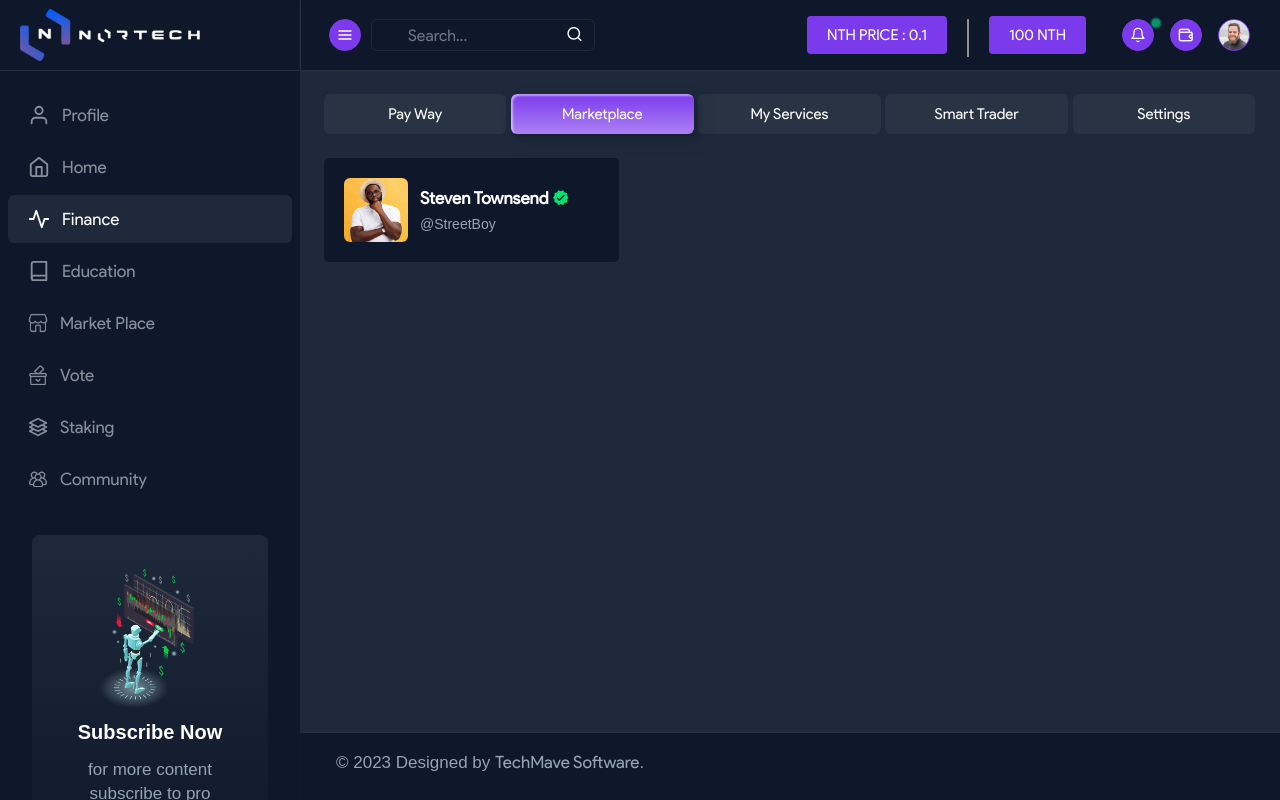
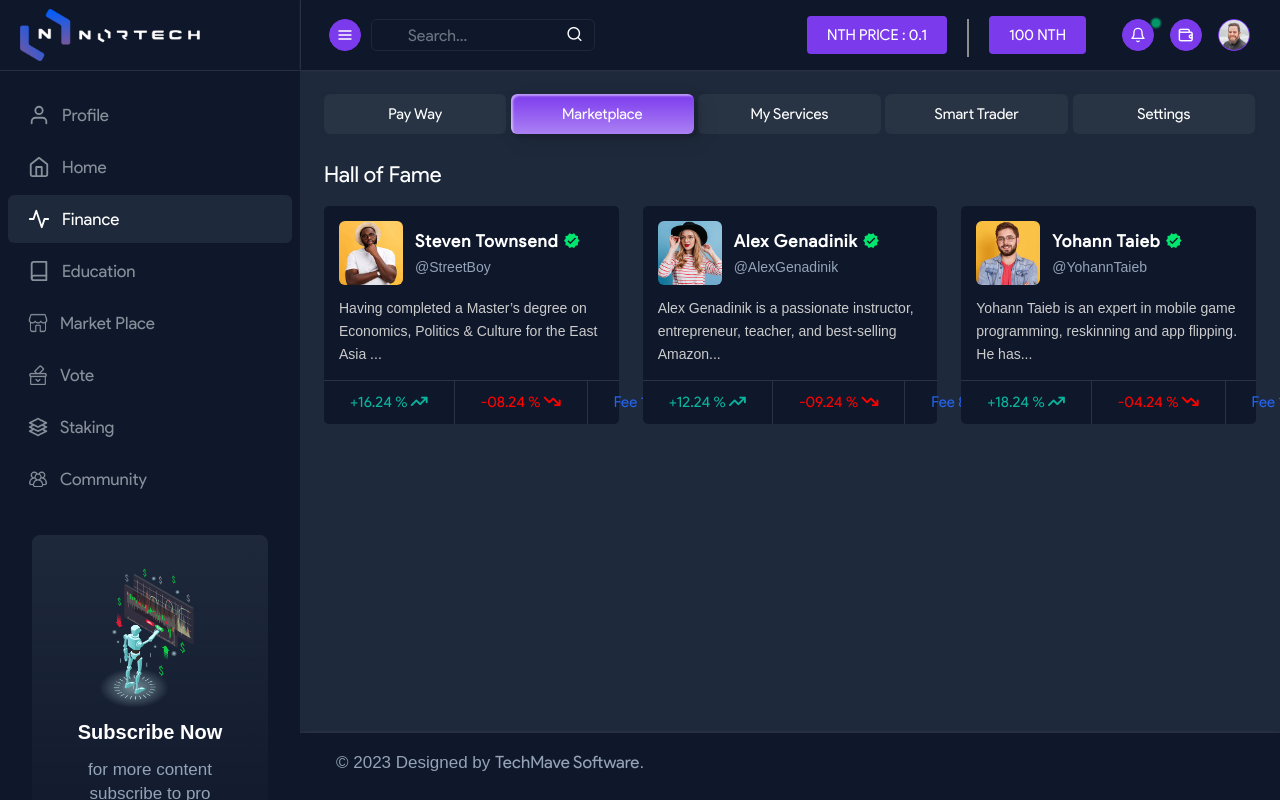
Before and after one commit to rohit-techmave/nortech, a PHP site: page /finance.php in a window 1280 px wide, after a click on "Marketplace". Run offline with PHP 8.4, Linux system fonts and the light colour scheme; some libraries are stand-ins or nearby versions.

Commit message:
footer change

```diff
--- a/assets/css/custom.css
+++ b/assets/css/custom.css
@@ -1443,6 +1443,7 @@ input:checked + .slider {
 .main_title {
   font-size: 22px;
   font-weight: 500;
+  margin-bottom: 15px;
 }
 .update_action {
   text-align: end;
@@ -1698,3 +1699,44 @@ span.red {
   color: #00e76f;
 }
 /*  */
+
+.profit_loss {
+  display: flex;
+  border-top: 1px solid #293345;
+  /* padding: 10px 15px; */
+  justify-content: space-between;
+  align-items: center;
+}
+.text-danger {
+  color: #ff0000;
+}
+.text-blue{
+  color:#2563eb;
+}
+.padding-0{
+  padding: 0 !important;
+}
+.inner_box_pp {
+  padding: 15px;
+}
+.profit_loss h5 {
+  font-size: 15px;
+
+}
+
+.profit_loss .flex-shrink-0{
+  border-right: 1px solid #293345;
+  padding: 10px 26px;
+  cursor:pointer;
+}
+.profit_loss .flex-shrink-0:last-child{
+  border-right:none;
+}
+.content-container p {
+  margin-top: 12px;
+  color: #ccc;
+  font-size: 14px;
+}
+.name__ {
+  letter-spacing: 1px;
+}
--- a/finance.php
+++ b/finance.php
@@ -10,8 +10,7 @@
       <ul class="finance__area finance__as_area md:w-fit w-full  flex-wrap justify-center  p-3 bg-white  shadow dark:shadow-gray-800 rounded-md usertabdash"
          id="myTab" data-tabs-toggle="#StarterContent" role="tablist">
          <li role="presentation" class="md:inline-block block md:w-fit w-full">
-                     <button
-                        class="px-6 py-2  rounded-md w-full transition-all duration-500 ease-in-out custom-btn btn-11"
+            <button class="px-6 py-2  rounded-md w-full transition-all duration-500 ease-in-out custom-btn btn-11"
                id="Finance-tab" data-tabs-target="#Finance" type="button" role="tab" aria-controls="Finance"
                aria-selected="true">
                Pay Way
@@ -19,14 +18,14 @@
             </button>
          </li>
          <li role="presentation" class="md:inline-block block md:w-fit w-full">
-                     <button class="px-6 py-2 rounded-md w-full transition-all duration-500 ease-in-out"
-                        id="Courses-tab" data-tabs-target="#Courses" type="button" role="tab" aria-controls="Courses"
+            <button class="px-6 py-2 rounded-md w-full transition-all duration-500 ease-in-out" id="Courses-tab"
+               data-tabs-target="#Courses" type="button" role="tab" aria-controls="Courses"
                aria-selected="false">Marketplace</button>
          </li>
          <li role="presentation" class="md:inline-block block md:w-fit w-full">
-                     <button class="px-6 py-2  rounded-md w-full transition-all duration-500 ease-in-out"
-                        id="Portfolio-tab" data-tabs-target="#Portfolio" type="button" role="tab"
-                        aria-controls="Portfolio" aria-selected="false">My Services</button>
+            <button class="px-6 py-2  rounded-md w-full transition-all duration-500 ease-in-out" id="Portfolio-tab"
+               data-tabs-target="#Portfolio" type="button" role="tab" aria-controls="Portfolio" aria-selected="false">My
+               Services</button>
          </li>
          <li role="presentation" class="md:inline-block block md:w-fit w-full">
             <button class="px-6 py-2  rounded-md w-full transition-all duration-500 ease-in-out" id="ID-tab"
@@ -34,8 +33,8 @@
                Trader</button>
          </li>
          <li role="presentation" class="md:inline-block block md:w-fit w-full">
-                     <button class="px-6 py-2  rounded-md w-full transition-all duration-500 ease-in-out"
-                        id="History-tab" data-tabs-target="#History" type="button" role="tab" aria-controls="History"
+            <button class="px-6 py-2  rounded-md w-full transition-all duration-500 ease-in-out" id="History-tab"
+               data-tabs-target="#History" type="button" role="tab" aria-controls="History"
                aria-selected="false">Settings</button>
          </li>
       </ul>
@@ -90,10 +89,12 @@
 
          </div>
          <div class="hidden" id="Courses" role="tabpanel" aria-labelledby="Courses-tab">
+            <h3 class="main_title">Hall of Fame</h3>
             <div class="row">
                <div class="col-lg-4">
                   <div class="box">
-                           <div class="box-body">
+                     <div class="box-body padding-0">
+                        <div class="inner_box_pp">
                            <div class="flex justify-between items-center">
                               <div class="flex items-center">
                                  <div class="relative inline-block">
@@ -109,11 +110,138 @@
                                  </div>
                               </div>
 
+                           </div>
+                           <div class="content-container">
+                              <p>
+                                 Having completed a Master’s degree on Economics, Politics & Culture for the East Asia
+                                 region, Aaron has written scientific papers with a comparative analysis of the
+                                 differences between US’ Western and Japan’s Collective forms of capitalism, 1945-2020.
+                              </p>
+                           </div>
+                        </div>
+
+                        <div class="profit_loss">
+                           <div class="flex-shrink-0">
+                              <h5 class="text-success fs-14 mb-0">
+                                 +16.24 % <i class="fa-solid fa-arrow-trend-up"></i>
+                              </h5>
+                           </div>
+                           <div class="flex-shrink-0">
+                              <h5 class="text-danger fs-14 mb-0">
+                                 -08.24 % <i class="fa-solid fa-arrow-trend-down"></i>
+                              </h5>
+                           </div>
+                           <div class="flex-shrink-0">
+                              <h5 class="text-blue fs-14 mb-0">
+                                 Fee 10%
+                              </h5>
+                           </div>
+                        </div>
 
                      </div>
                   </div>
                </div>
+               <!-- col-lg-4 -->
+
+               <div class="col-lg-4">
+                  <div class="box">
+                     <div class="box-body padding-0">
+                        <div class="inner_box_pp">
+                           <div class="flex justify-between items-center">
+                              <div class="flex items-center">
+                                 <div class="relative inline-block">
+                                    <img src="assets/images/newimages/avatar-2.jpg" class="h-16 rounded-md" alt="">
                                  </div>
+
+                                 <div class="ms-3">
+                                    <a href="#" class="name__ font-semibold block hover:text-violet-600">
+                                    Alex Genadinik
+                                       <i class="mdi mdi-check-decagram verified_icon"></i>
+                                    </a>
+                                    <span class="text-slate-400 text-sm block mt-1">@AlexGenadinik</span>
+                                 </div>
+                              </div>
+
+                           </div>
+                           <div class="content-container">
+                              <p>
+                              Alex Genadinik is a passionate instructor, entrepreneur, teacher, and best-selling Amazon author. Also, he owns a popular business and marketing channel on YouTube with more than 30k subscribers. Alex Genadinik holds a Bachelor’s degree in computer science from San Jose State University. Alex has great experience in app development, software engineering, entrepreneurship,
+                              </p>
+                           </div>
+                        </div>
+
+                        <div class="profit_loss">
+                           <div class="flex-shrink-0">
+                              <h5 class="text-success fs-14 mb-0">
+                                 +12.24 % <i class="fa-solid fa-arrow-trend-up"></i>
+                              </h5>
+                           </div>
+                           <div class="flex-shrink-0">
+                              <h5 class="text-danger fs-14 mb-0">
+                                 -09.24 % <i class="fa-solid fa-arrow-trend-down"></i>
+                              </h5>
+                           </div>
+                           <div class="flex-shrink-0">
+                              <h5 class="text-blue fs-14 mb-0">
+                                 Fee 8%
+                              </h5>
+                           </div>
+                        </div>
+
+                     </div>
+                  </div>
+               </div>
+               <!-- col-lg-4 -->
+
+               <div class="col-lg-4">
+                  <div class="box">
+                     <div class="box-body padding-0">
+                        <div class="inner_box_pp">
+                           <div class="flex justify-between items-center">
+                              <div class="flex items-center">
+                                 <div class="relative inline-block">
+                                    <img src="assets/images/newimages/avatar-3.jpg" class="h-16 rounded-md" alt="">
+                                 </div>
+
+                                 <div class="ms-3">
+                                    <a href="#" class="name__ font-semibold block hover:text-violet-600">
+                                       Yohann Taieb
+                                       <i class="mdi mdi-check-decagram verified_icon"></i>
+                                    </a>
+                                    <span class="text-slate-400 text-sm block mt-1">@YohannTaieb</span>
+                                 </div>
+                              </div>
+
+                           </div>
+                           <div class="content-container">
+                              <p>
+                              Yohann Taieb is an expert in mobile game programming, reskinning and app flipping. He has more than 10 years of experience working as an instructor in college, where he taught Apple Watch Development, iOS11, iPhone Development, Swift 3, Photoshop for programmers, Unity 3D, Pixel Art, and Android. Yohann received his Bachelor of Science in Computer Science from FIU Universit
+                              </p>
+                           </div>
+                        </div>
+
+                        <div class="profit_loss">
+                           <div class="flex-shrink-0">
+                              <h5 class="text-success fs-14 mb-0">
+                                 +18.24 % <i class="fa-solid fa-arrow-trend-up"></i>
+                              </h5>
+                           </div>
+                           <div class="flex-shrink-0">
+                              <h5 class="text-danger fs-14 mb-0">
+                                 -04.24 % <i class="fa-solid fa-arrow-trend-down"></i>
+                              </h5>
+                           </div>
+                           <div class="flex-shrink-0">
+                              <h5 class="text-blue fs-14 mb-0">
+                                 Fee 11%
+                              </h5>
+                           </div>
+                        </div>
+
+                     </div>
+                  </div>
+               </div>
+               <!-- col-lg-4 -->
             </div>
          </div>
          <div class="hidden" id="Portfolio" role="tabpanel" aria-labelledby="Portfolio-tab">
@@ -447,7 +575,8 @@
                            <div class="col-lg-6">
                               <div class="slider-container" id="slider1">
 
-                                       <input type="range" id="percentage-slider1" class="slider_" min="0" max="100" step="1" value="0">
+                                 <input type="range" id="percentage-slider1" class="slider_" min="0" max="100" step="1"
+                                    value="0">
                                  <div class="progress-circle" id="progress-circle1"></div>
                                  <div class="scrolling-percentage" id="scrolling-percentage1">0%</div>
 
@@ -472,7 +601,8 @@
                            <div class="col-lg-6">
                               <div class="slider-container" id="slider2">
 
-                                    <input type="range" id="percentage-slider2" class="slider_" min="0" max="100" step="1" value="0">
+                                 <input type="range" id="percentage-slider2" class="slider_" min="0" max="100" step="1"
+                                    value="0">
                                  <div class="progress-circle" id="progress-circle2"></div>
                                  <div class="scrolling-percentage" id="scrolling-percentage2">0%</div>
 
--- a/footer.php
+++ b/footer.php
@@ -433,7 +433,26 @@ $(document).ready(function () {
     }
   });
 </script>
+<script>
+        // Function to limit the number of characters in containers with a specific class and add ellipsis
+        function limitContentByClass(className, maxCharacters) {
+            const containers = document.querySelectorAll('.' + className);
 
+            containers.forEach(container => {
+                const paragraphs = container.getElementsByTagName('p');
+
+                for (let i = 0; i < paragraphs.length; i++) {
+                    if (maxCharacters > 0 && paragraphs[i].textContent.length > maxCharacters) {
+                        const truncatedText = paragraphs[i].textContent.substring(0, maxCharacters) + '...';
+                        paragraphs[i].textContent = truncatedText;
+                    }
+                }
+            });
+        }
+
+        // Example: Limit all elements with the "content-container" class to 50 characters with ellipsis
+        limitContentByClass('content-container', 120);
+    </script>
 </body>
 
 </html>
```
Lines whose indentation alone changed are shown as unchanged.
